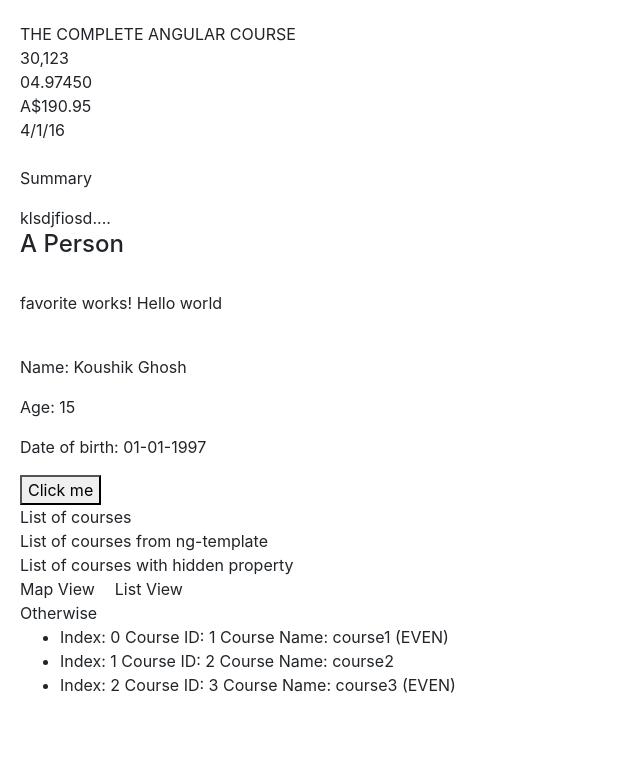
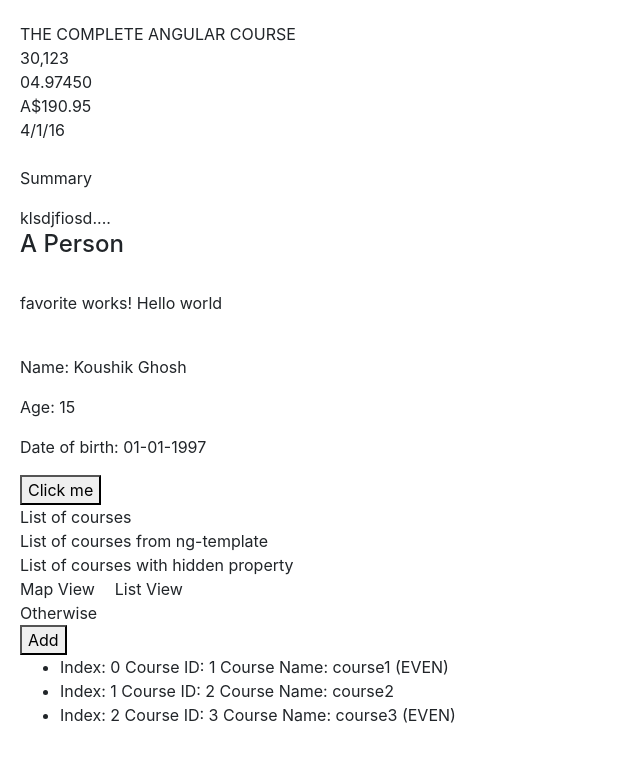
Before and after one commit to mdzobayer/angular-hello-world, an Angular app: page / in a window 1280 px wide. Shown: the part 612-1373 px from the top of the page, without its empty margins (0-640 px from the left). Before the commit the page ends 1345 px from the top, so only its background shows below. Built offline with nearby package versions, Linux system fonts and the light colour scheme.

Commit message:
Add an button to insert new object into array

```diff
--- a/src/app/app.component.html
+++ b/src/app/app.component.html
@@ -44,6 +44,8 @@
     <div *ngSwitchDefault>Otherwise</div>
 </div>
 
+<button (click)="onAdd()">Add</button>
+
 <ul>
     <li *ngFor="let course of Courses; index as i; even as isEven">
         Index: {{i}} Course ID: {{course.id}} Course Name: {{course.name}} <span *ngIf="isEven">(EVEN)</span>
--- a/src/app/app.component.ts
+++ b/src/app/app.component.ts
@@ -21,6 +21,10 @@ export class AppComponent {
     {id: 3, name: 'course3'},
   ];
 
+  onAdd() {
+    this.Courses.push({id: this.Courses.length, name: 'course'});
+  }
+
   post = {
     title: "Hello world",
     isFavorite: true
```
